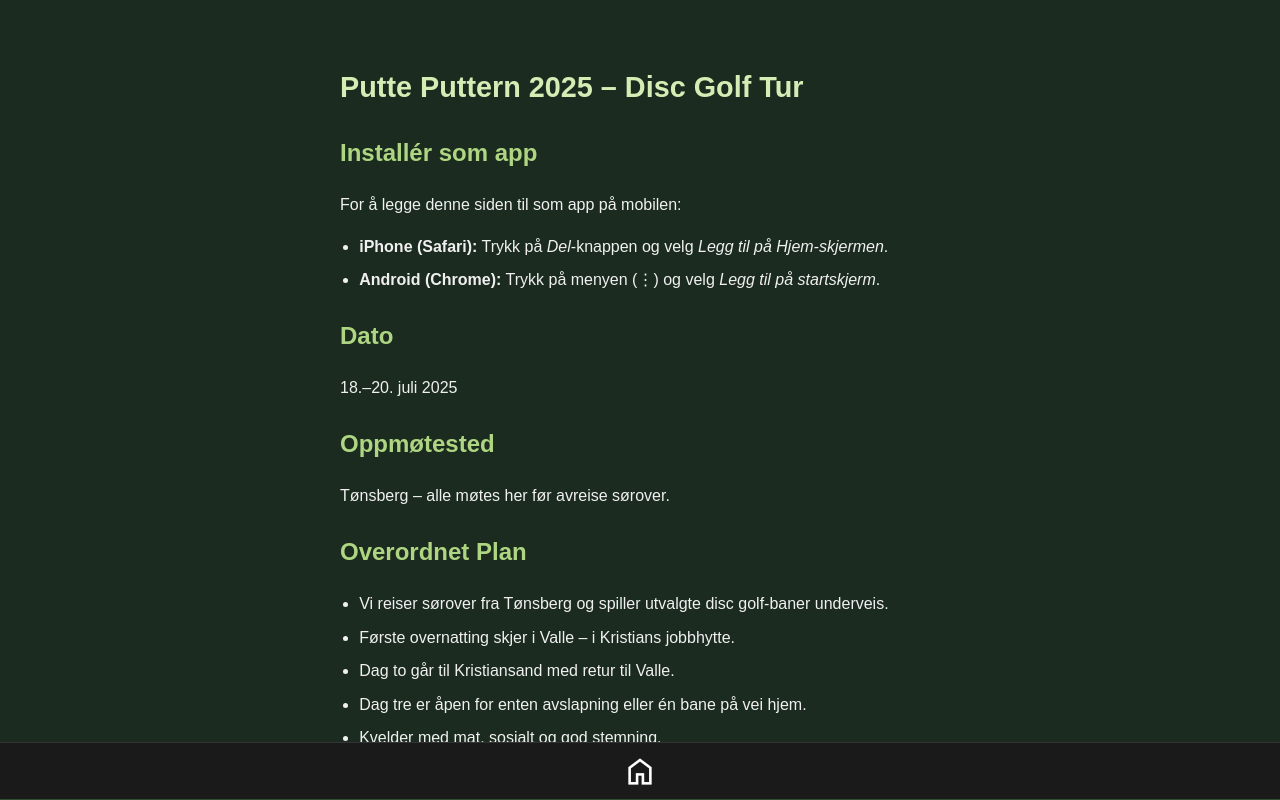
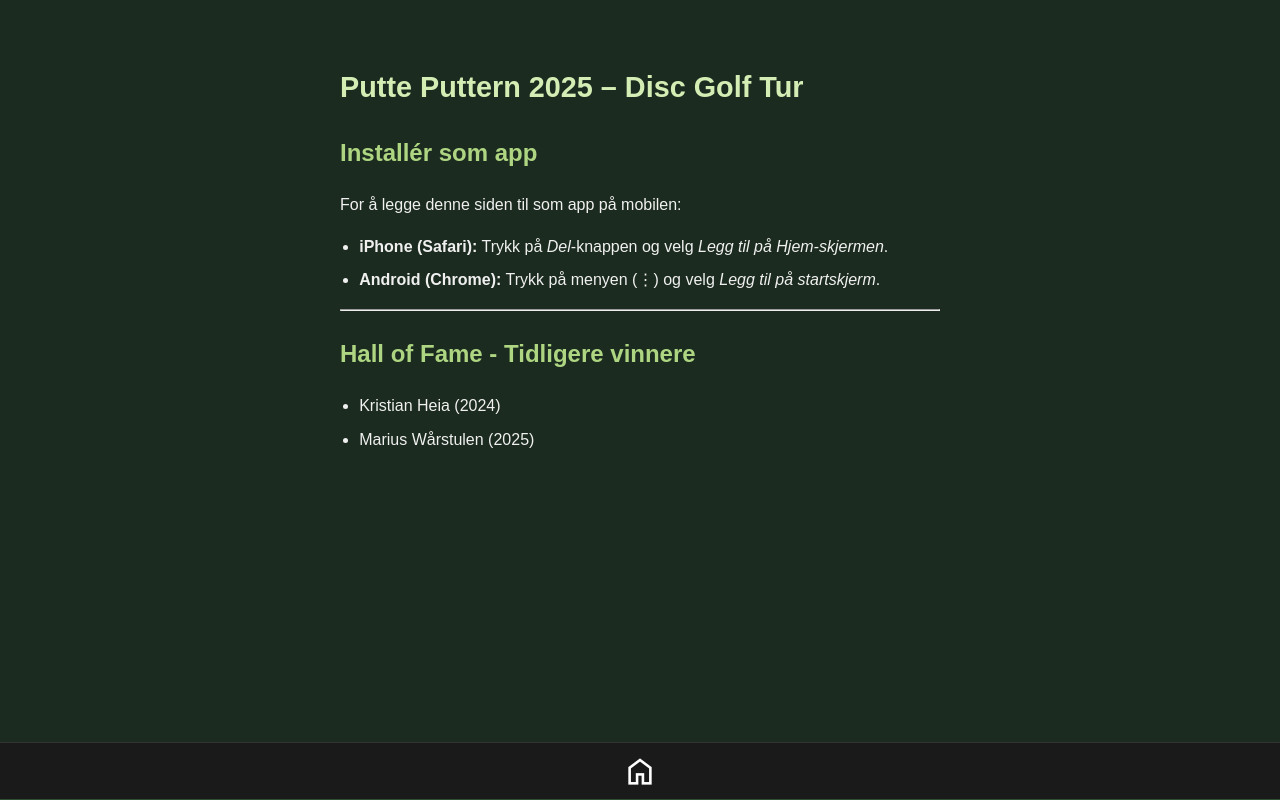
Before and after one commit to brollows/PuttePuttern, an Angular app: page /info in a window 1280 px wide. Built offline with nearby package versions, Linux system fonts and the light colour scheme; sample sign-in values are in the browser's storage.

Commit message:
Changed the info page

```diff
--- a/src/app/pages/info/info.component.html
+++ b/src/app/pages/info/info.component.html
@@ -1,87 +1,22 @@
 <section class="info-page">
-
   <h1 class="title">Putte Puttern 2025 – Disc Golf Tur</h1>
 
   <section>
     <h2>Installér som app</h2>
     <p>For å legge denne siden til som app på mobilen:</p>
     <ul>
-      <li><strong>iPhone (Safari):</strong> Trykk på <em>Del</em>-knappen og velg <em>Legg til på Hjem-skjermen</em>.
+      <li>
+        <strong>iPhone (Safari):</strong> Trykk på <em>Del</em>-knappen og velg
+        <em>Legg til på Hjem-skjermen</em>.
       </li>
-      <li><strong>Android (Chrome):</strong> Trykk på menyen (⋮) og velg <em>Legg til på startskjerm</em>.</li>
+      <li>
+        <strong>Android (Chrome):</strong> Trykk på menyen (⋮) og velg
+        <em>Legg til på startskjerm</em>.
+      </li>
     </ul>
   </section>
 
-  <section>
-    <h2>Dato</h2>
-    <p>18.–20. juli 2025</p>
-  </section>
-
-  <section>
-    <h2>Oppmøtested</h2>
-    <p>Tønsberg – alle møtes her før avreise sørover.</p>
-  </section>
-
-  <section>
-    <h2>Overordnet Plan</h2>
-    <ul>
-      <li>Vi reiser sørover fra Tønsberg og spiller utvalgte disc golf-baner underveis.</li>
-      <li>Første overnatting skjer i Valle – i Kristians jobbhytte.</li>
-      <li>Dag to går til Kristiansand med retur til Valle.</li>
-      <li>Dag tre er åpen for enten avslapning eller én bane på vei hjem.</li>
-      <li>Kvelder med mat, sosialt og god stemning.</li>
-    </ul>
-  </section>
-
-  <section>
-    <h2>Dag-for-dag Program</h2>
-
-    <h3>Dag 1 – Fredag 18. juli</h3>
-    <ul>
-      <li><strong>Baner:</strong> Hestehagen, Fagerli</li>
-      <li><strong>Etterpå:</strong> Kjøring til Valle, innkvartering og sosial kveld</li>
-    </ul>
-
-    <h3>Dag 2 – Lørdag 19. juli</h3>
-    <ul>
-      <li><strong>Destinasjon:</strong> Kristiansand</li>
-      <li><strong>Baner:</strong> 2–3 baner (velges nærmere)</li>
-      <li><strong>Kveld:</strong> Retur til Valle og avslutningsfest med grilling</li>
-    </ul>
-
-    <h3>Dag 3 – Søndag 20. juli</h3>
-    <ul>
-      <li><strong>Alternativ 1:</strong> Hviledag og avslapning</li>
-      <li><strong>Alternativ 2:</strong> Én bane på vei hjem (TBD)</li>
-    </ul>
-  </section>
-
-  <section>
-    <h2>Turnering</h2>
-    <ul>
-      <li>Det blir en turnering for de som spiller alle banene.</li>
-      <li>Premietrekning blant deltakerne med 1–3 premier. Disse kjøpes på Hestehagen (DGshop)</li>
-      <li>Gullmarkøren overrekkes til vinneren.</li>
-    </ul>
-  </section>
-
-  <section>
-    <h2>Overnatting</h2>
-    <p>Basecamp: Kristians jobbhytte i Valle – sentralt og sosialt. Vi kjører samlet og holder det enkelt.</p>
-  </section>
-
-  <section>
-    <h2>Pakkeliste</h2>
-    <ul>
-      <li>Dyne - putetrekk - laken</li>
-      <li>Klær for både sol og regn</li>
-      <li>Badetøy og håndkle</li>
-      <li>Grillmat og snacks</li>
-      <li>Konkurransevilje og godt humør</li>
-    </ul>
-  </section>
-
-  <hr>
+  <hr />
 
   <section>
     <h2>Hall of Fame - Tidligere vinnere</h2>
@@ -90,5 +25,4 @@
       <li>Marius Wårstulen (2025)</li>
     </ul>
   </section>
-
 </section>
```
